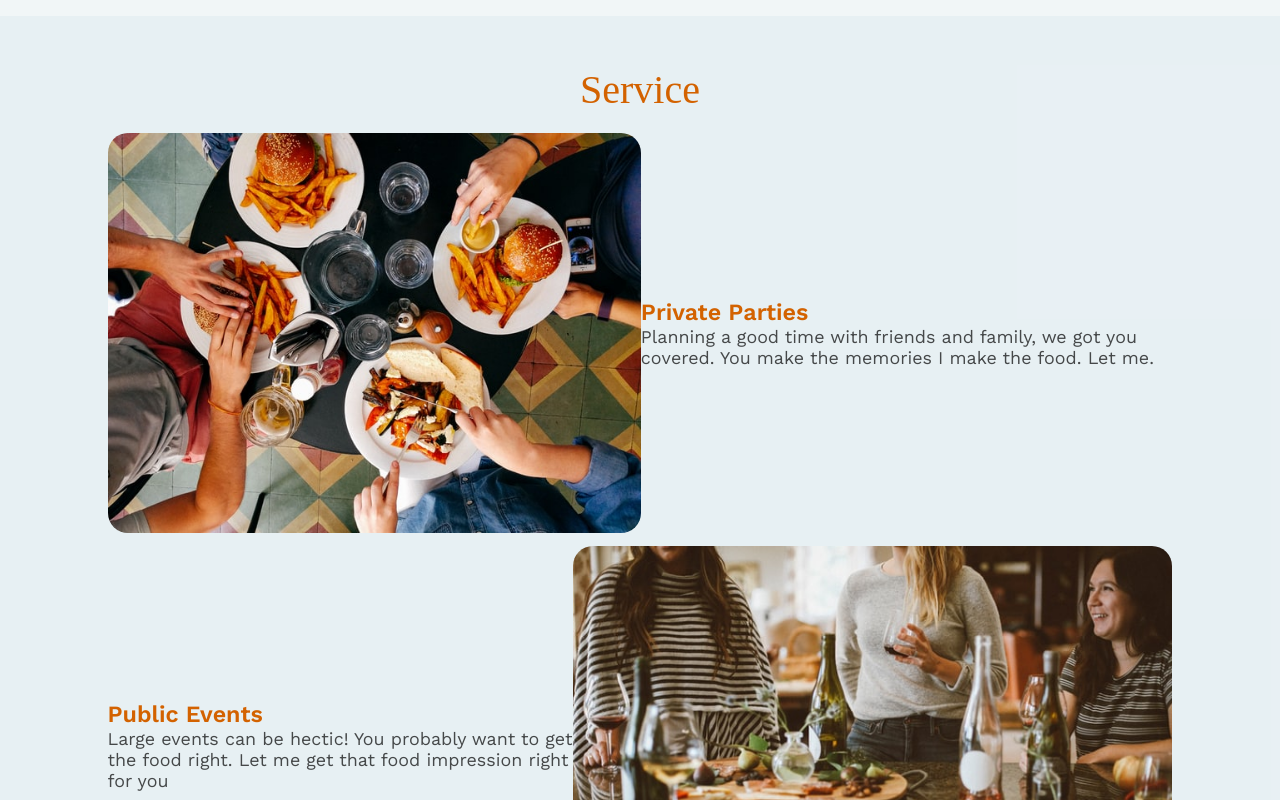
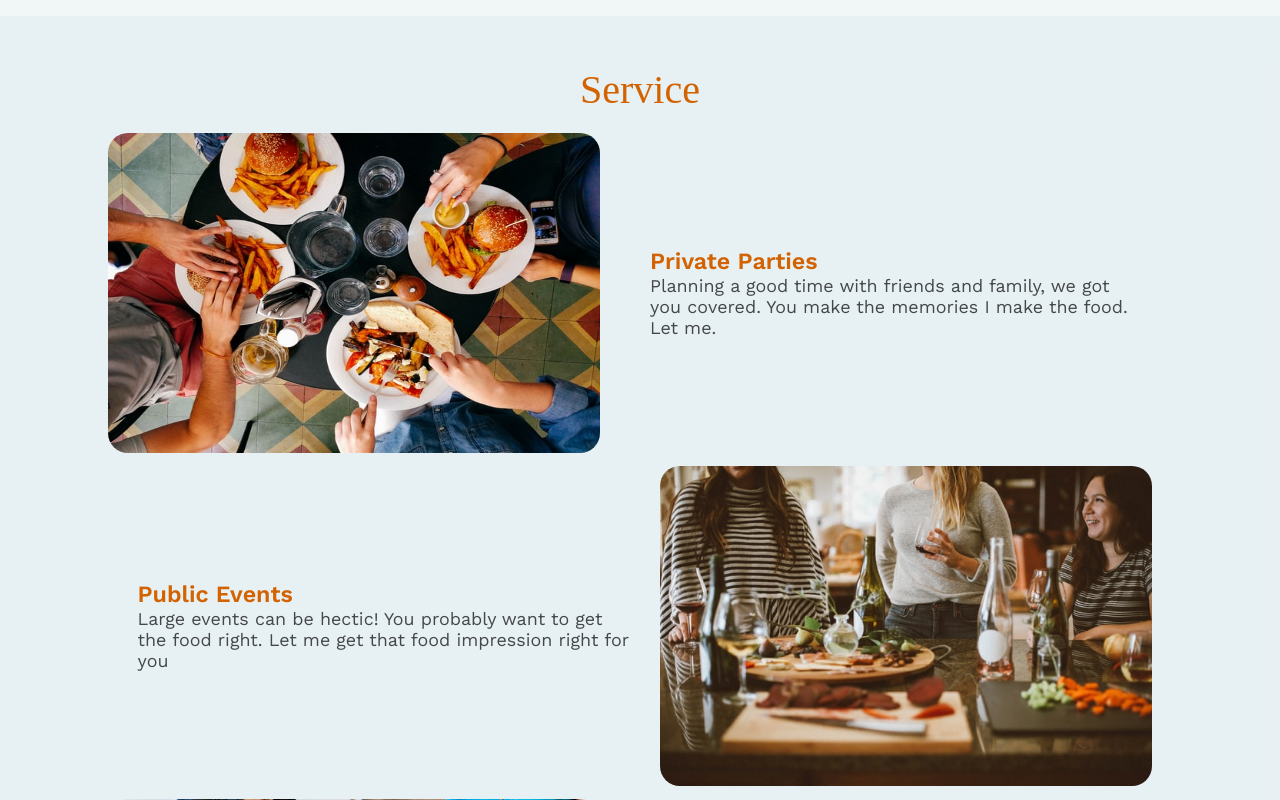
Before and after one commit to M-Tee/Kathys-Kitchen, a Vue app: page /#/ in a window 1280 px wide. Shown: the part 1460-2260 px from the top of the page. Built offline with nearby package versions, Linux system fonts and the light colour scheme; a web font is replaced by a local one.

Commit message:
Align flex cards on service section

```diff
--- a/src/components/Services.vue
+++ b/src/components/Services.vue
@@ -2,8 +2,7 @@
   <div id="">
     <h2 class="heading">Service</h2>
     <div class="serviceCard">
-    <serviceCard :key="service.id" v-for=" service in services" :service="service" />
-
+    <serviceCard id="card" :key="service.id" v-for=" service in services" :service="service" />
     </div>
   </div>
 </template>
@@ -51,14 +50,13 @@ export default {
 <style scoped>
 .serviceCard :nth-child(1),
 .serviceCard :nth-child(3){
-  padding-left: unset;
+  /* padding-right: 50px; */
 }
 
 .serviceCard :nth-child(2),
 .serviceCard :nth-child(4){
   flex-direction: row-reverse;
-  text-align: left;
-  padding-right: unset;
 }
 
+
 </style>
--- a/src/components/serviceCard.vue
+++ b/src/components/serviceCard.vue
@@ -1,5 +1,5 @@
 <template>
-   <div class="container margin">
+   <div class="card margin">
       <img :src= "require('../assets/' + service.image)" alt="" />
       <div class="service">
         <h4 class="name"> {{service.name}} </h4>
@@ -16,13 +16,21 @@ export default {
 </script>
 
 <style scoped>
+.card {
+  border-radius: 20px;
+  display: flex;
+  flex-direction: row;
+  font-size: 1.4vw;
+}
 .container {
-  justify-content: space-between;
   align-content: space-around;
+  padding-bottom: 30px;
 }
 img {
   border-radius: 20px;
-  height: 50vh;
+  height: 40vh;
+  margin-right: 20px;
+
 }
 .name{
   color: #d36200;
@@ -32,13 +40,12 @@ img {
 img,
 .service {
   flex: 1;
-
 }
 .service {
   white-space: normal;
-  /* padding: 4em; */
   margin: 30px;
-  margin: auto;
+  margin-top:  auto;
+  margin-bottom: auto;
 }
 
 
```
